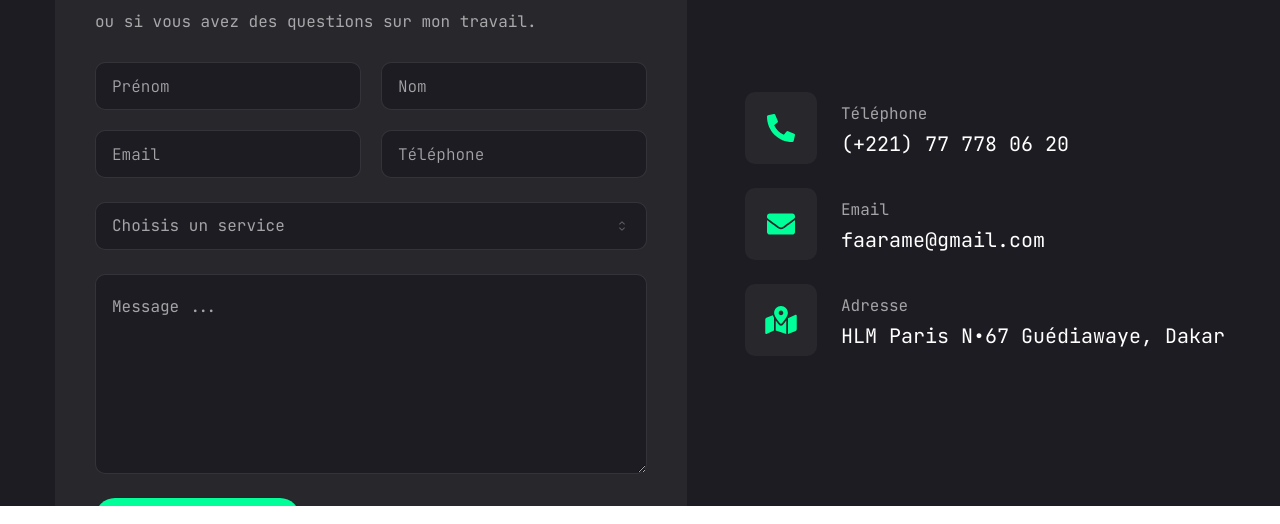
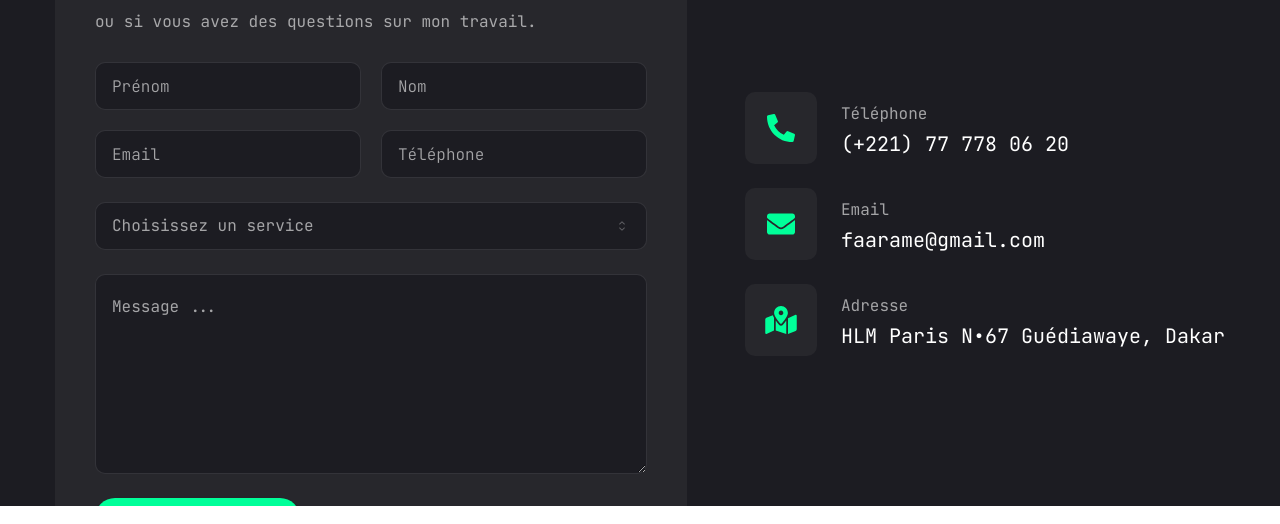
Before and after one commit to abdoulayeloo/ablaye-portfolio, a Next.js app: page /contact in a window 1280 px wide. Shown: the part 294-818 px from the top of the page. Built offline with nearby package versions, Linux system fonts and the light colour scheme.

Commit message:
update contact page

```diff
--- a/app/contact/page.tsx
+++ b/app/contact/page.tsx
@@ -1,18 +1,9 @@
 "use client";
 import { motion } from "framer-motion";
-import { Button } from "@/components/ui/button";
-import { Input } from "@/components/ui/input";
-import {
-  Select,
-  SelectContent,
-  SelectItem,
-  SelectGroup,
-  SelectLabel,
-  SelectTrigger,
-  SelectValue,
-} from "@/components/ui/select";
-import { choix, contact, services } from "@/data";
-import { Textarea } from "@/components/ui/textarea";
+import { contact } from "@/data";
+import ContactForm from "@/components/ContactForm";
+import Link from "next/link";
+import { it } from "node:test";
 
 const page = () => {
   return (
@@ -28,46 +19,7 @@ const page = () => {
         <div className="flex flex-col gap-[30px] xl:flex-row">
           {/* form */}
           <div className="order-2 xl:order-none xl:w-[54%]">
-            <form
-              action=""
-              className="flex flex-col gap-6 rounded-xl bg-[#27272c] p-10"
-            >
-              <h3 className="text-4xl text-accent">{contact.title}</h3>
-              <p className="text-white/60">{contact.description}</p>
-              {/* input */}
-              <div className="grid grid-cols-1 gap-5 md:grid-cols-2">
-                <Input type="prenom" placeholder="Prénom" />
-                <Input type="nom" placeholder="Nom" />
-                <Input type="email" placeholder="Email" />
-                <Input type="telephone" placeholder="Téléphone" />
-              </div>
-              {/* select */}
-              <Select>
-                <SelectTrigger className="w-full">
-                  <SelectValue
-                    placeholder="Choisis un service"
-                    className=""
-                  ></SelectValue>
-                </SelectTrigger>
-                <SelectContent>
-                  <SelectGroup>
-                    <SelectLabel>Choisis un service</SelectLabel>
-                    {choix.map((item, index) => {
-                      return (
-                        <SelectItem key={index} value={item.value}>
-                          {item.title}
-                        </SelectItem>
-                      );
-                    })}
-                  </SelectGroup>
-                </SelectContent>
-              </Select>
-              {/* TextArea */}
-              <Textarea className="h-[200px]" placeholder="Message ..." />
-              <Button size={"sm"} className="max-w-fit">
-                Envoyer le message
-              </Button>
-            </form>
+            <ContactForm />
           </div>
           {/* info */}
           <div className="order-1 mb-8 flex flex-1 items-center xl:order-none xl:mb-0 xl:justify-end">
@@ -82,8 +34,18 @@ const page = () => {
                       <item.icon className="w-full text-[28px]" />
                     </div>
                     <div className="flex-1">
-                      <p className="text-white/60">{item.title}</p>
-                      <h3 className="text-xl">{item.description} </h3>
+                      <p className="text-white/60">
+                        <a href={item.href}>{item.title}</a>
+                      </p>
+                      <h3 className="text-xl">
+                        {item.href ? (
+                          <Link target="_blank" href={item.href}>
+                            {item.description}
+                          </Link>
+                        ) : (
+                          item.description
+                        )}
+                      </h3>
                     </div>
                   </li>
                 );
--- a/app/layout.tsx
+++ b/app/layout.tsx
@@ -14,7 +14,7 @@ const jetbrainMono = JetBrains_Mono({
 
 export const metadata: Metadata = {
   title: "Ablaye Portofolio",
-  description: "Le portofolio pour collaborator avecc nou !",
+  description: "Le portofolio pour collaborator avec nous",
 };
 
 export default function RootLayout({
@@ -24,10 +24,10 @@ export default function RootLayout({
 }>) {
   return (
     <html lang="fr">
-      <body className={`${jetbrainMono.variable}`}>
+      <body className={`${jetbrainMono.variable} min-h-screen`}>
         <Header />
         <StairTransition />
-        {children}
+        <PageTransition children={children} />
         <Footer />
       </body>
     </html>
--- a/app/page.tsx
+++ b/app/page.tsx
@@ -6,13 +6,13 @@ import { FiDownload } from "react-icons/fi";
 
 export default function Home() {
   return (
-    <section className="h-full">
+    <section className="min-h-[70vh]">
       <div className="container mx-auto h-full">
         <div className="flex flex-col items-center justify-between xl:flex-row xl:pb-24 xl:pt-8">
           <div className="order-2 text-center xl:order-none xl:text-left">
             <span className="text-xl">Développeur web & Mobile</span>
             <h1 className="h1 mb-6">
-              Bonjour J'suis <br />{" "}
+              Bonjour, <br />Je suis <br />{" "}
               <span className="text-accent">Ablaye LO</span>
             </h1>
             <p className="mb-6 max-w-[500px]">
--- a/components/ContactForm.tsx
+++ b/components/ContactForm.tsx
@@ -1,6 +1,7 @@
 import React, { useRef, useState, FormEvent } from "react";
 import emailjs from "@emailjs/browser";
 import { choix, contact } from "@/data";
+import { z } from "zod";
 import {
   Select,
   SelectContent,
@@ -23,6 +24,15 @@ interface FormData {
   message: string;
 }
 
+const formSchema = z.object({
+  prenom: z.string().min(1, "Le prénom est requis"),
+  nom: z.string().min(1, "Le nom est requis"),
+  email: z.string().email("Email invalide"),
+  telephone: z.string().optional(),
+  service: z.string().min(1, "Veuillez sélectionner un service"),
+  message: z.string().min(1, "Le message est requis"),
+});
+
 const ContactForm: React.FC = () => {
   const form = useRef<HTMLFormElement>(null);
   const [formData, setFormData] = useState<FormData>({
@@ -33,12 +43,36 @@ const ContactForm: React.FC = () => {
     service: "",
     message: "",
   });
+  const [errors, setErrors] = useState<Partial<Record<keyof FormData, string>>>(
+    {}
+  );
   const [isSubmitting, setIsSubmitting] = useState(false);
   const [isSent, setIsSent] = useState(false);
 
   const sendEmail = (e: FormEvent) => {
     e.preventDefault();
 
+    console.log("FormData:", formData);
+
+    // Valider les données du formulaire
+    const result = formSchema.safeParse(formData);
+
+    if (!result.success) {
+      // Extraire les erreurs
+      const fieldErrors: Partial<Record<keyof FormData, string>> = {};
+      result.error.errors.forEach((error) => {
+        const fieldName = error.path[0] as keyof FormData;
+        fieldErrors[fieldName] = error.message;
+      });
+      console.log("Validation Errors:", fieldErrors);
+      setErrors(fieldErrors);
+      return;
+    } else {
+      // Pas d'erreur, on peut envoyer le formulaire
+      setErrors({});
+    }
+
+    // Envoyer l'e-mail
     if (form.current) {
       setIsSubmitting(true);
 
@@ -47,7 +81,7 @@ const ContactForm: React.FC = () => {
           process.env.NEXT_PUBLIC_EMAILJS_SERVICE_ID!,
           process.env.NEXT_PUBLIC_EMAILJS_TEMPLATE_ID!,
           form.current,
-          process.env.NEXT_PUBLIC_EMAILJS_USER_ID
+          process.env.NEXT_PUBLIC_EMAILJS_USER_ID!
         )
         .then(
           (result) => {
@@ -89,27 +123,56 @@ const ContactForm: React.FC = () => {
 
       {/* Champs d'entrée */}
       <div className="grid grid-cols-1 gap-5 md:grid-cols-2">
+        <div className="w-full">
           <Input
             type="text"
             placeholder="Prénom"
             name="prenom"
             value={formData.prenom}
-          onChange={(e) => setFormData({ ...formData, prenom: e.target.value })}
+            onChange={(e) =>
+              setFormData({ ...formData, prenom: e.target.value })
+            }
+            className={errors.prenom ? "border-red-500" : "w-full"}
           />
+          {errors.prenom && (
+            <p className="text-sm text-red-500 transition-all duration-500 ease-in-out">
+              {errors.prenom}
+            </p>
+          )}
+        </div>
+        <div className="w-full">
           <Input
             type="text"
             placeholder="Nom"
             name="nom"
             value={formData.nom}
             onChange={(e) => setFormData({ ...formData, nom: e.target.value })}
+            className={errors.nom ? "border-red-500" : "w-full"}
           />
+          {errors.nom && (
+            <p className="text-sm text-red-500 transition-all duration-500 ease-in-out">
+              {errors.nom}
+            </p>
+          )}
+        </div>
+        <div className="w-full">
           <Input
             type="email"
             placeholder="Email"
             name="email"
             value={formData.email}
-          onChange={(e) => setFormData({ ...formData, email: e.target.value })}
+            onChange={(e) =>
+              setFormData({ ...formData, email: e.target.value })
+            }
+            className={errors.email ? "border-red-500" : "w-full"}
           />
+          {errors.email && (
+            <p className="text-sm text-red-500 transition-all duration-500 ease-in-out">
+              {errors.email}
+            </p>
+          )}
+        </div>
+        <div className="w-full">
           <Input
             type="text"
             placeholder="Téléphone"
@@ -118,39 +181,63 @@ const ContactForm: React.FC = () => {
             onChange={(e) =>
               setFormData({ ...formData, telephone: e.target.value })
             }
+            className={errors.telephone ? "border-red-500" : "w-full"}
           />
+          {errors.telephone && (
+            <p className="text-sm text-red-500 transition-all duration-500 ease-in-out">
+              {errors.telephone}
+            </p>
+          )}
+        </div>
       </div>
 
       {/* Sélection du service */}
+      <div>
         <Select
           value={formData.service}
           onValueChange={(value: string) =>
             setFormData({ ...formData, service: value })
           }
         >
-        <SelectTrigger className="w-full">
+          <SelectTrigger
+            className={`w-full ${errors.service ? "border-red-500" : ""}`}
+          >
             <SelectValue placeholder="Choisissez un service" />
           </SelectTrigger>
           <SelectContent>
             <SelectGroup>
               <SelectLabel>Choisissez un service</SelectLabel>
               {choix.map((item, index) => (
-              <SelectItem key={index} value={item.value}>
+                <SelectItem key={index} value={item.title}>
                   {item.title}
+                  <input type="hidden" name="service" value={item.title} />
                 </SelectItem>
               ))}
             </SelectGroup>
           </SelectContent>
         </Select>
+        {errors.service && (
+          <p className="text-sm text-red-500">{errors.service}</p>
+        )}
+      </div>
 
       {/* Zone de texte */}
+      <div>
         <Textarea
-        className="h-[200px]"
+          className={`h-[200px] ${errors.message ? "border-red-500" : ""}`}
           placeholder="Message ..."
           name="message"
           value={formData.message}
-        onChange={(e) => setFormData({ ...formData, message: e.target.value })}
+          onChange={(e) =>
+            setFormData({ ...formData, message: e.target.value })
+          }
         />
+        {errors.message && (
+          <p className="text-sm text-red-500 transition-all duration-500 ease-in-out">
+            {errors.message}
+          </p>
+        )}
+      </div>
 
       {/* Bouton d'envoi */}
       <Button
--- a/data.tsx
+++ b/data.tsx
@@ -374,11 +374,13 @@ export const contact = {
     {
       icon: FaPhoneAlt,
       title: "Téléphone",
+      href: "https://wa.me/+221777780620",
       description: "(+221) 77 778 06 20",
     },
     {
       icon: FaEnvelope,
       title: "Email",
+      href: "mailto:faarame@gmail.com",
       description: "faarame@gmail.com",
     },
     {
--- a/package.json
+++ b/package.json
@@ -20,11 +20,14 @@
     "@sanity/icons": "^3.4.0",
     "@sanity/image-url": "1",
     "@sanity/vision": "3",
+    "axios": "^1.7.7",
     "class-variance-authority": "^0.7.0",
     "clsx": "^2.1.1",
     "framer-motion": "^11.5.4",
+    "google-recaptcha-v2": "^1.0.4",
     "lucide-react": "^0.441.0",
     "next": "14.2.11",
+    "nodemailer": "^6.9.15",
     "react": "^18",
     "react-countup": "^6.5.3",
     "react-dom": "^18",
```
Also changed, not shown: 1 other file (tests, documents, lock files or other folders). Lines whose indentation alone changed are shown as unchanged.
